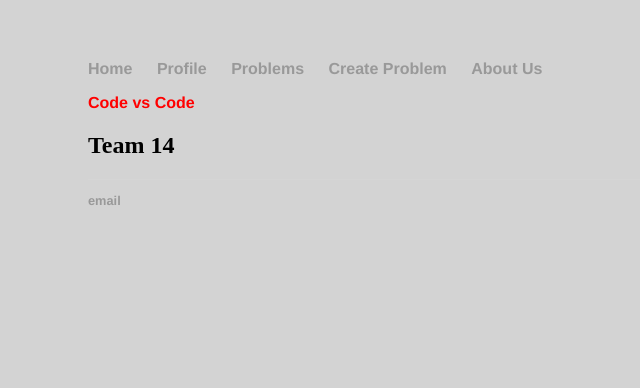
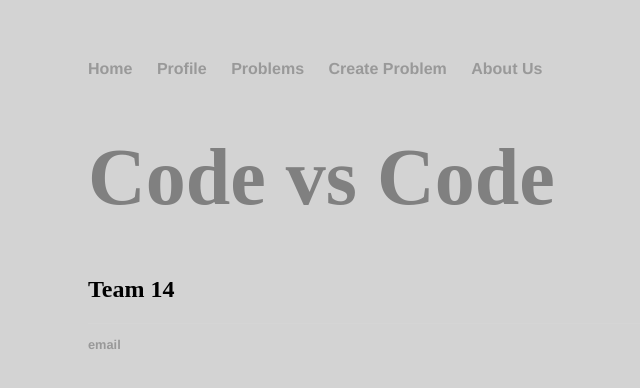
Before and after one commit to rramakrishnan246/rramakrishnan246.github.io, a Jekyll site: the page built from index.html, in a window 1280 px wide. Shown: the top 388 px of the page, without its empty margins (104-744 px from the left). Built offline with Jekyll 4.4.1, drawn with Linux system fonts in a browser that asks for light colours.

Commit message:
Update index.html

```diff
--- a/index.html
+++ b/index.html
@@ -7,7 +7,7 @@ title: Rohan R
 <html>
 
     		<div class="blurb">
-        		<h1 style="color: red; font-size: 16px">Code vs Code</h1>
+        		<h1 style="color: gray; font-size: 80px; font-family: Charcoal ">Code vs Code</h1>
 				<h2> Team 14</h2>
     		</div><!-- /.blurb -->
 
```
